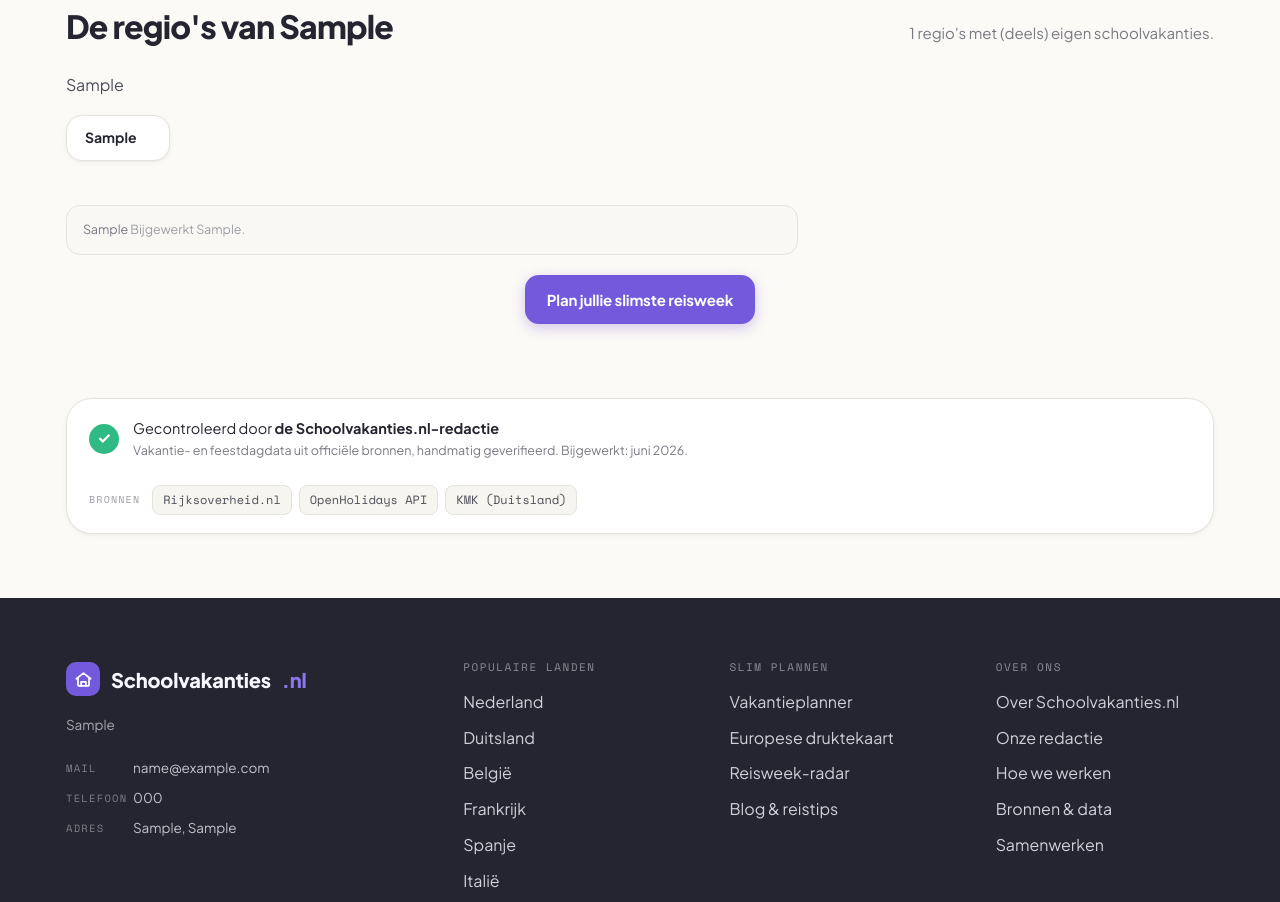
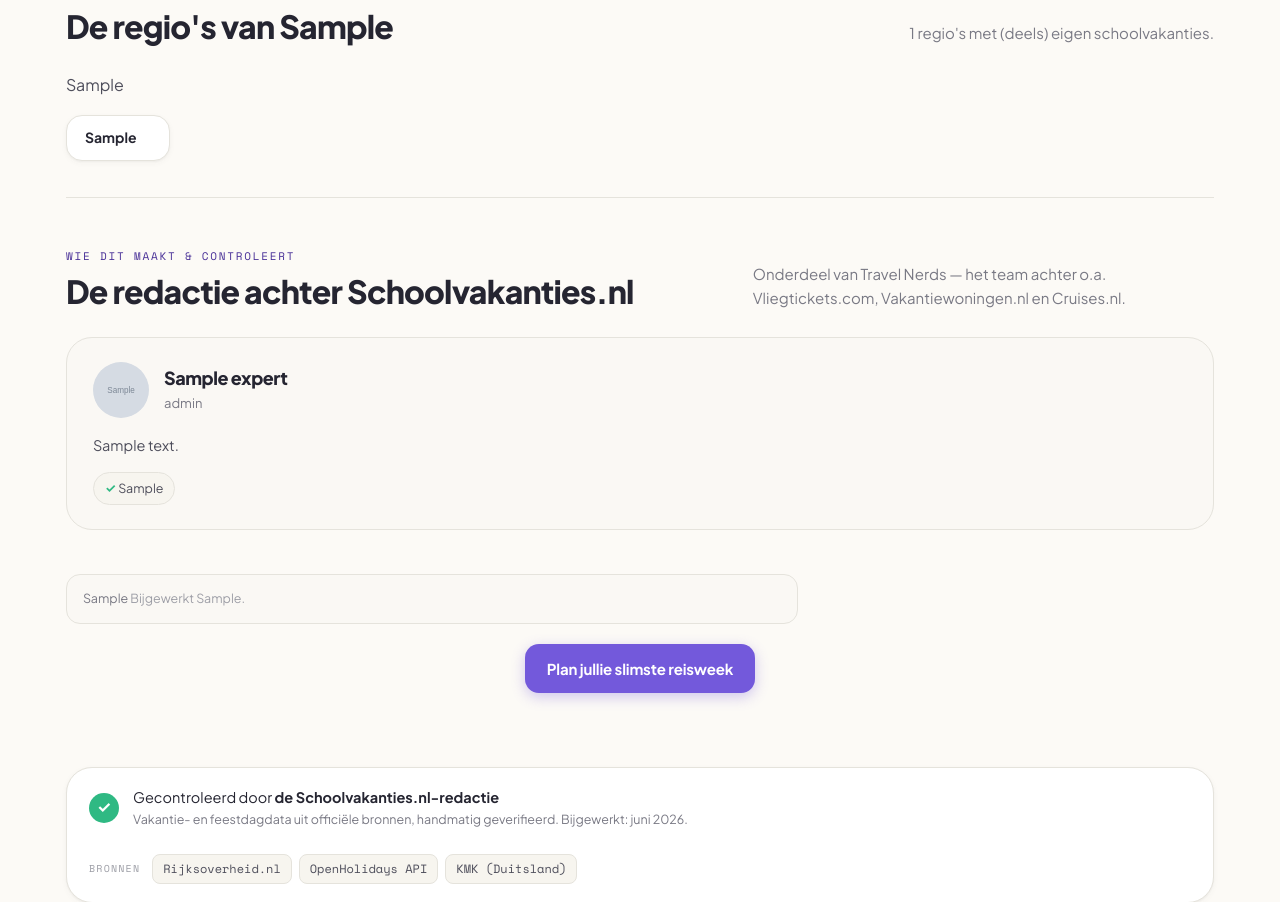
Before and after one commit to robinvandenbosch82/Schoolvakantiesnl, a Django app: a page that uses templates/base.html in a window 1280 px wide. Shown: the part 2065-2967 px from the top of the page. Run offline with Django 5.2, Linux system fonts and the light colour scheme; tables that the repository leaves empty hold one stand-in row (values such as "Sample post"); grey boxes marked "Sample" are stand-in pictures; data that the repository does not hold is empty; parts of the project's set-up code (start-up, migrations or seed data) failed here and were passed over.

Commit message:
Experts → Travel Nerds-team + E-E-A-T-sectie op blog & landen; SECRET_KEY-hardening
- Experts vervangen: fictieve namen eruit, echte mede-eigenaren Jorrit Drenth +
  Robin van den Bosch (Travel Nerds) erin, met leukere bio's. (Foto's nog via de
  admin uploaden — Expert.photo; templates tonen foto als aanwezig, anders initialen.)
- Nieuwe partial partials/eeat.html (redactie/E-E-A-T met experts), ingesloten op
  alle blogdetailpagina's én landenpagina's; over_ons toont nu ook expertfoto's.
- Beveiliging: op een hostingplatform (Railway/Render) is SECRET_KEY nu ALTIJD
  verplicht — ook bij DEBUG=True — zodat prod nooit met de bekende dev-key draait;
  + waarschuwing als DEBUG aanstaat op een platform.

Geverifieerd: experts op over-ons/blog/landen, oude weg, check + 29 tests + check_pages 15/15.

Co-Authored-By: Claude Opus 4.8 <noreply@anthropic.com>

```diff
--- a/core/views.py
+++ b/core/views.py
@@ -515,7 +515,9 @@ def blog_detail(request, slug):
     others = list(BlogArtikel.objects.filter(active=True).exclude(categorie=post.categorie).exclude(pk=post.pk))
     related = (same + others)[:3]
     url = _page_url(request)
+    from .models import Expert
     ctx = {"post": post, "related": related,
+           "experts": Expert.objects.filter(active=True).order_by("order"),
            "seo_title": f"{post.titel} | Schoolvakanties.nl",
            "seo_description": post.excerpt,
            "og_image": f"{settings.SITE_ORIGIN}/static/img/blog/{post.slug}.jpg",
@@ -827,8 +829,10 @@ def land_detail(request, slug):
                  "DE": "OpenHolidays (KMK)",
                  "NO": "Nager.Date", "DK": "Nager.Date", "FI": "Nager.Date",
                  "GB": "Nager.Date", "GR": "Nager.Date"}.get(land.iso_code, "OpenHolidays")
+    from .models import Expert
     return render(request, "pages/land.html", {
         "land": land, "regios": regios, "deel_label": deel_label, "bron_kort": bron_kort,
+        "experts": Expert.objects.filter(active=True).order_by("order"),
         "regio_feest_aantal": regio_feest_aantal,
         "jaar": jaar, "beschikbare_jaren": beschikbare_jaren,
         "nl_regio_overzicht": ([{"naam": r.naam, "uitleg": r.uitleg,
--- a/static/css/components.css
+++ b/static/css/components.css
@@ -667,6 +667,11 @@
 .eeat-bar-txt{ display:flex; flex-direction:column; gap:2px; }
 .eeat-bar-lead{ font-size:14.5px; color:var(--ink); }
 .eeat-bar-sub{ font-size:12.5px; color:var(--ink-3); }
+/* E-E-A-T-team (blog + landenpagina's): grid van auteurskaarten */
+.eeat-team-block{ margin-top:8px; }
+.eeat-team{ display:grid; grid-template-columns:repeat(auto-fit,minmax(300px,1fr)); gap:18px; margin-top:6px; }
+.eeat-team .eeat-card{ margin:0; }
+img.eeat-av{ background:var(--paper-2); }
 .eeat-sources{ display:flex; align-items:center; gap:12px; }
 .eeat-src-lbl{ font-family:var(--mono); font-size:10px; letter-spacing:.12em; text-transform:uppercase; color:var(--ink-4); }
 .eeat-src-list{ display:flex; flex-wrap:wrap; gap:7px; }
--- a/templates/base.html
+++ b/templates/base.html
@@ -24,11 +24,11 @@
         onload="this.onload=null;this.rel='stylesheet'">
   <noscript><link rel="stylesheet" href="https://fonts.googleapis.com/css2?family=Plus+Jakarta+Sans:wght@400;500;600;700;800&family=Space+Mono:wght@400;700&display=swap"></noscript>
 
-  <link rel="stylesheet" href="{% static 'css/tokens.css' %}?v=7">
-  <link rel="stylesheet" href="{% static 'css/styles.css' %}?v=7">
-  <link rel="stylesheet" href="{% static 'css/components.css' %}?v=7">
-  <link rel="stylesheet" href="{% static 'css/header.css' %}?v=7">
-  <link rel="stylesheet" href="{% static 'css/blog.css' %}?v=7">
+  <link rel="stylesheet" href="{% static 'css/tokens.css' %}?v=8">
+  <link rel="stylesheet" href="{% static 'css/styles.css' %}?v=8">
+  <link rel="stylesheet" href="{% static 'css/components.css' %}?v=8">
+  <link rel="stylesheet" href="{% static 'css/header.css' %}?v=8">
+  <link rel="stylesheet" href="{% static 'css/blog.css' %}?v=8">
   {% block head_js %}{% endblock %}
   {% block extra_css %}{% endblock %}
   <style>/* hidden-attribuut leidend maken boven de .mega/.mobnav display-regels uit header.css */
@@ -75,7 +75,7 @@
     {% block reviewbar %}{% include "partials/reviewbar.html" %}{% endblock %}
     {% include "partials/footer.html" %}
   </div>
-  <script src="{% static 'js/site.js' %}?v=7" defer></script>
+  <script src="{% static 'js/site.js' %}?v=8" defer></script>
   {% block extra_js %}{% endblock %}
 </body>
 </html>
--- a/templates/pages/blog_detail.html
+++ b/templates/pages/blog_detail.html
@@ -54,6 +54,8 @@
     </aside>
   </div>
 
+  {% include "partials/eeat.html" %}
+
   {% if related %}
   <section class="related">
     <h2>Lees ook</h2>
--- a/templates/pages/land.html
+++ b/templates/pages/land.html
@@ -272,6 +272,8 @@
   </section>
   {% endif %}
 
+  {% include "partials/eeat.html" %}
+
   {% if land.bron %}<p class="bronregel">{{ land.bron }}{% if land.bijgewerkt %} <span class="bron-upd">Bijgewerkt {{ land.bijgewerkt }}.</span>{% endif %}</p>{% endif %}
 
   <div style="text-align:center;margin:20px 0 10px">
--- a/templates/pages/over_ons.html
+++ b/templates/pages/over_ons.html
@@ -22,12 +22,12 @@
   </section>
 
   <section class="land-block">
-    <div class="section-head"><div><span class="eye">Onze redactie</span><h2 style="margin-top:8px">Wie schrijft en controleert</h2></div><p>Een vast team met aantoonbare ervaring in reizen, data en onderwijs.</p></div>
+    <div class="section-head"><div><span class="eye">Onze redactie</span><h2 style="margin-top:8px">Wie schrijft en controleert</h2></div><p>Het team van Travel Nerds — het huis achter o.a. Vliegtickets.com, Vakantiewoningen.nl en Cruises.nl.</p></div>
     <div class="oo-team">
       {% for e in experts %}
         <article class="oo-expert">
           <div class="oo-expert-head">
-            <span class="eeat-av" style="width:60px;height:60px;font-size:20px" aria-hidden="true">{{ e.mono }}</span>
+            {% if e.get_photo_url %}<img class="eeat-av" style="width:60px;height:60px;object-fit:cover" src="{{ e.get_photo_url }}" alt="{{ e.get_photo_alt|default:e.name }}">{% else %}<span class="eeat-av" style="width:60px;height:60px;font-size:20px" aria-hidden="true">{{ e.mono }}</span>{% endif %}
             <div>
               <h3>{{ e.name }}</h3>
               <span class="oo-expert-rol">{{ e.role }}</span>
--- /dev/null
+++ b/templates/partials/eeat.html
@@ -0,0 +1,27 @@
+{# E-E-A-T: de redactie achter de content. Verwacht: experts (lijst/queryset). #}
+{% if experts %}
+<section class="eeat-team-block land-block">
+  <div class="section-head">
+    <div>
+      <span class="eye">Wie dit maakt &amp; controleert</span>
+      <h2 style="margin-top:8px">De redactie achter Schoolvakanties.nl</h2>
+    </div>
+    <p>Onderdeel van Travel Nerds — het team achter o.a. Vliegtickets.com, Vakantiewoningen.nl en Cruises.nl.</p>
+  </div>
+  <div class="eeat-team">
+    {% for e in experts %}
+      <article class="eeat-card">
+        <div class="eeat-card-head">
+          {% if e.get_photo_url %}<img class="eeat-av" style="width:56px;height:56px;object-fit:cover" src="{{ e.get_photo_url }}" alt="{{ e.get_photo_alt|default:e.name }}">{% else %}<span class="eeat-av" style="width:56px;height:56px;font-size:18px" aria-hidden="true">{{ e.mono }}</span>{% endif %}
+          <div>
+            <h3 class="eeat-card-name">{{ e.name }}</h3>
+            <span class="eeat-card-rol">{{ e.role }}</span>
+          </div>
+        </div>
+        {% if e.bio %}<p class="eeat-card-bio">{{ e.bio }}</p>{% endif %}
+        {% if e.credentials_list %}<ul class="eeat-cred">{% for c in e.credentials_list %}<li>{{ c }}</li>{% endfor %}</ul>{% endif %}
+      </article>
+    {% endfor %}
+  </div>
+</section>
+{% endif %}
```
Also changed, not shown: config/settings.py (+14 -4 lines), core/management/commands/seed_schoolvakanties.py (+17 -13 lines).
